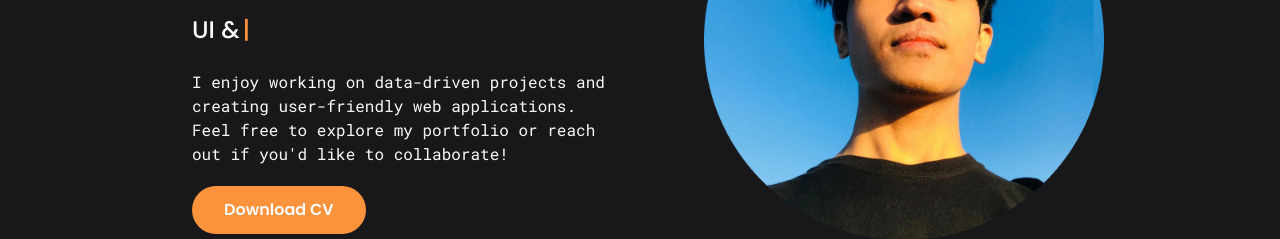
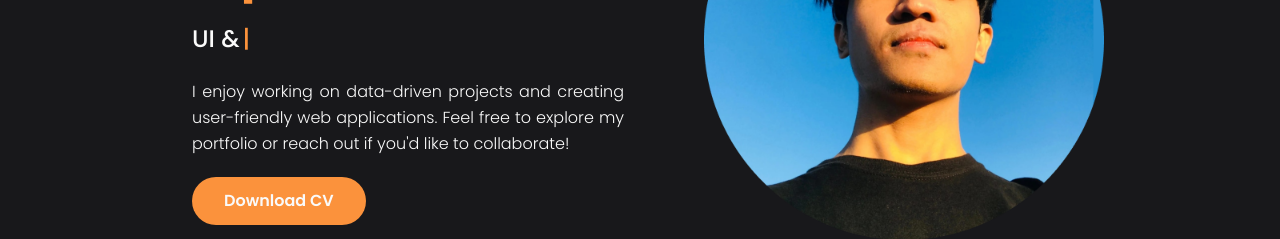
Before and after one commit to danendradipa/portfolio, a React (Vite) app: page / in a window 1280 px wide. Shown: the part 384-623 px from the top of the page. Built offline with nearby package versions, Linux system fonts and the light colour scheme.

Commit message:
modify home pages

```diff
--- a/src/Pages/Home.tsx
+++ b/src/Pages/Home.tsx
@@ -30,7 +30,7 @@ const Home = () => {
                 cursorColor="#FB923C"
               />
             </h2>
-            <p className="font-roboto">
+            <p className="font-light text-justify leading-relaxed">
               I enjoy working on data-driven projects and creating user-friendly
               web applications. Feel free to explore my portfolio or reach out
               if you'd like to collaborate!
```
